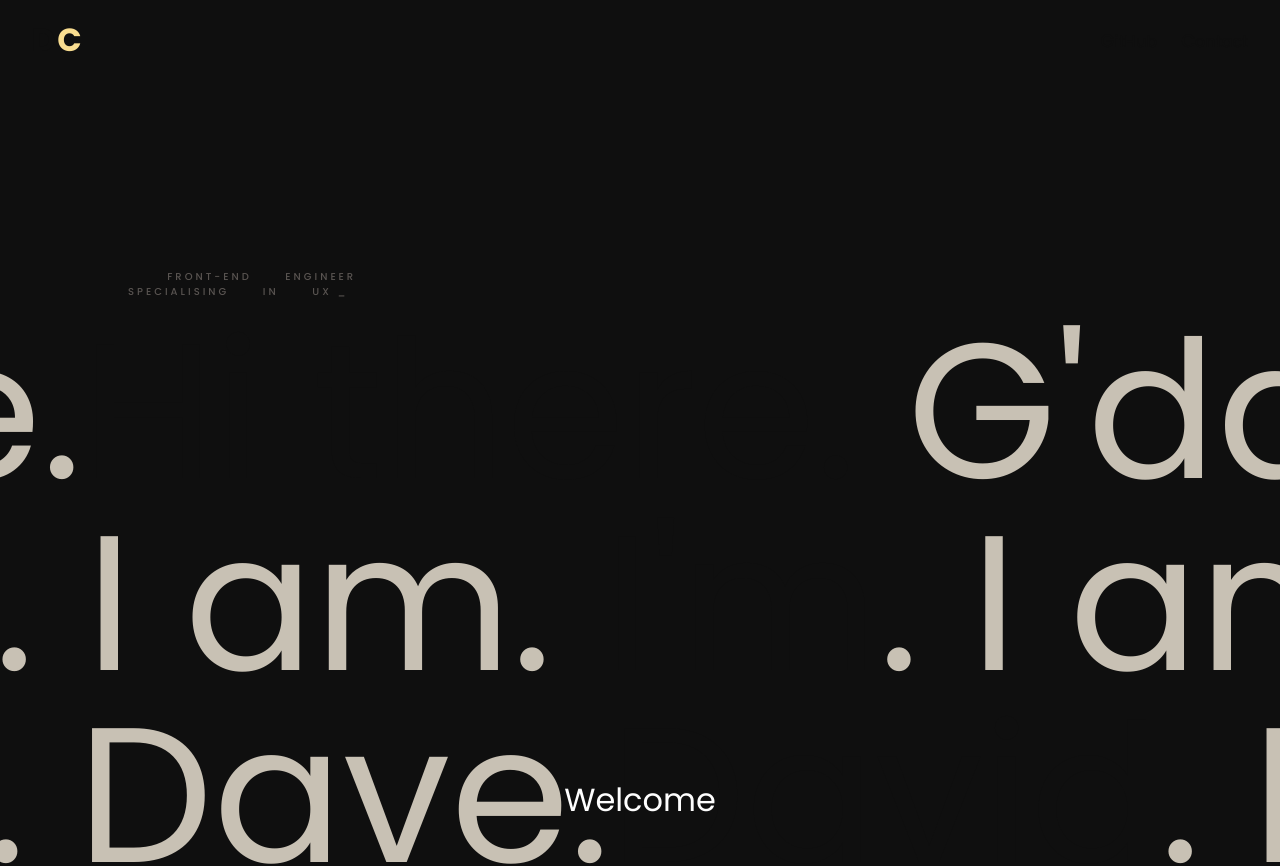
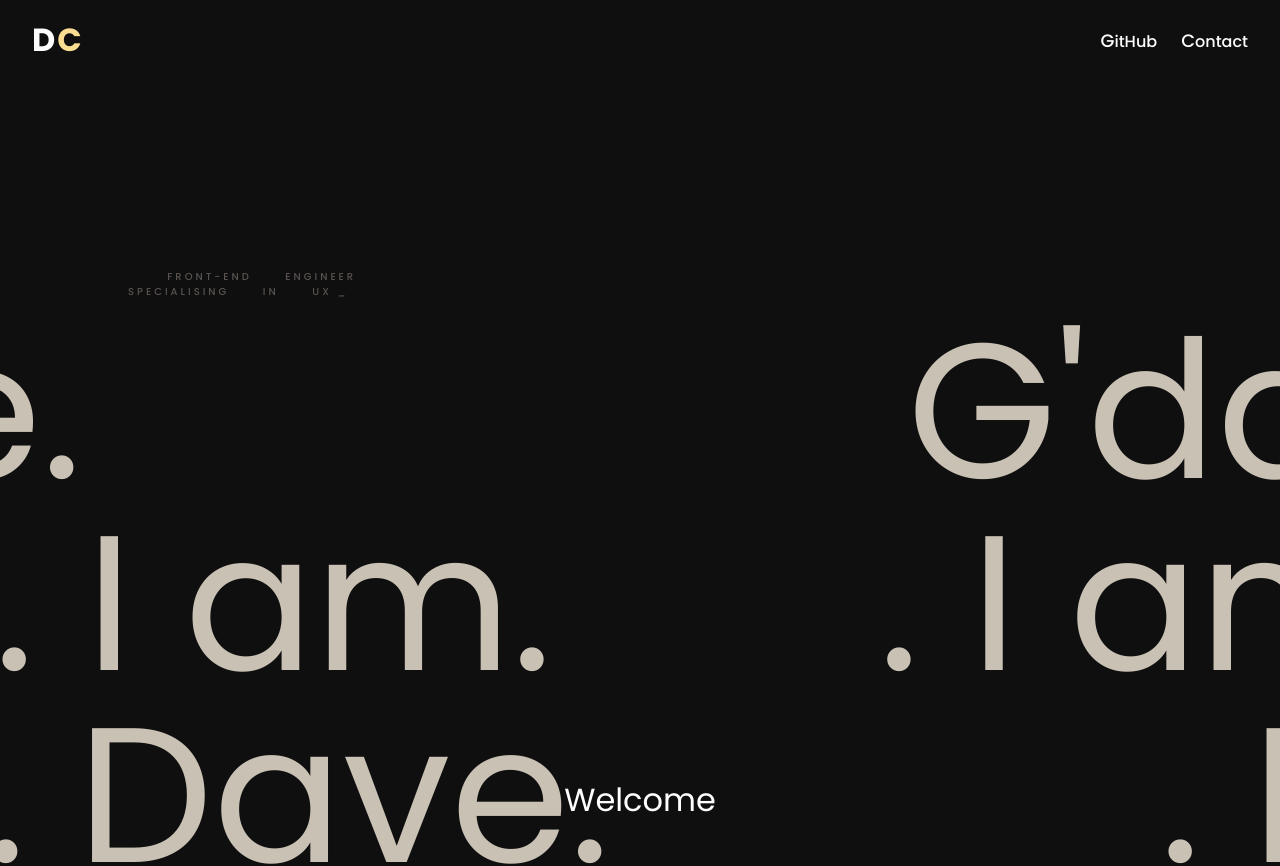
Before and after one commit to daveanthonyc/Portfolio-Site, a React (Vite) app: page / in a window 1280 px wide. Shown: the top 866 px of the page. Built offline with nearby package versions, Linux system fonts and the light colour scheme.

Commit message:
fixed nav colour change on background transition

```diff
--- a/src/App.tsx
+++ b/src/App.tsx
@@ -70,7 +70,7 @@ function App() {
     <>
       <Cursor cursorVariant={cursorVariant}/>
       <header>
-        <Nav textEnter={textEnter} textLeave={textLeave}></Nav>
+        <Nav textEnter={textEnter} textLeave={textLeave} backgroundState={backgroundColor}></Nav>
       </header>
 
       <Test />
@@ -378,7 +378,7 @@ function App() {
             </div>
           </motion.div>
 
-          <div className='small-txt-ihero-2'>
+          <div className='small-txt-ihero-2' data-state="footer">
             <div className='about-txt'>
               <p className='test'>
                 Need someone to create <br />
--- a/src/Components/Nav.tsx
+++ b/src/Components/Nav.tsx
@@ -1,6 +1,6 @@
 import { motion } from 'framer-motion'
 
-function Nav({textEnter, textLeave}: {textEnter: () => void, textLeave: () => void}) {
+function Nav({textEnter, textLeave, backgroundState}: {textEnter: () => void, textLeave: () => void, backgroundState: string}) {
 
 
     return (
@@ -18,10 +18,10 @@ function Nav({textEnter, textLeave}: {textEnter: () => void, textLeave: () => vo
                         }
                     }}
                     >
-                    <a href="#" onMouseEnter={textEnter} onMouseLeave={textLeave} className="logo" title='home'>D<span className="clr-neutral-beige">C</span></a>
+                    <a href="#" data-state={backgroundState} onMouseEnter={textEnter} onMouseLeave={textLeave} className="logo" title='home'>D<span className="clr-neutral-beige">C</span></a>
                     <div className="link-parent">
-                        <a href="https://github.com/daveanthonyc?tab=repositories" target="_blank" onMouseEnter={textEnter} onMouseLeave={textLeave} className="link-block"><span className="fs-larger">G</span>itHub</a>
-                        <a href="mailto:daveanthonyc@gmail.com" title="email" onMouseEnter={textEnter} onMouseLeave={textLeave} className="link-block"><span className="fs-larger">C</span>ontact</a>
+                        <a href="https://github.com/daveanthonyc?tab=repositories" data-state={backgroundState} target="_blank" onMouseEnter={textEnter} onMouseLeave={textLeave} className="link-block"><span className="fs-larger">G</span>itHub</a>
+                        <a href="mailto:daveanthonyc@gmail.com" title="email" data-state={backgroundState} onMouseEnter={textEnter} onMouseLeave={textLeave} className="link-block"><span className="fs-larger">C</span>ontact</a>
                     </div>
                 </motion.div>
             </nav>
--- a/src/css/styles.css
+++ b/src/css/styles.css
@@ -134,6 +134,15 @@
     text-decoration: none;
     font-size: 2rem;
     letter-spacing: 2px;
+    transition: all ease-in-out 250ms;
+  }
+
+  .logo[data-state="active"] {
+    font-weight: var(--fw-bold);
+    color: var(--clr-neutral-white);
+    text-decoration: none;
+    font-size: 2rem;
+    letter-spacing: 2px;
   }
 
   .clr-neutral-beige {
@@ -147,6 +156,16 @@
   .link-block {
     font-size: 1rem;
     color: var(--clr-primary-black);
+    text-decoration: none;
+    font-weight: 500;
+    position: relative;
+    display: inline-block;
+    transition: all ease-in-out 250ms;
+  }
+
+  .link-block[data-state="active"] {
+    font-size: 1rem;
+    color: var(--clr-neutral-white);
     text-decoration: none;
     font-weight: 500;
     position: relative;
@@ -665,7 +684,7 @@
     }
 
     .skill-image {
-      width: 11vw;
+      width: 3.5rem;
       margin-inline: auto;
       filter: saturate(100%);
     }
```
